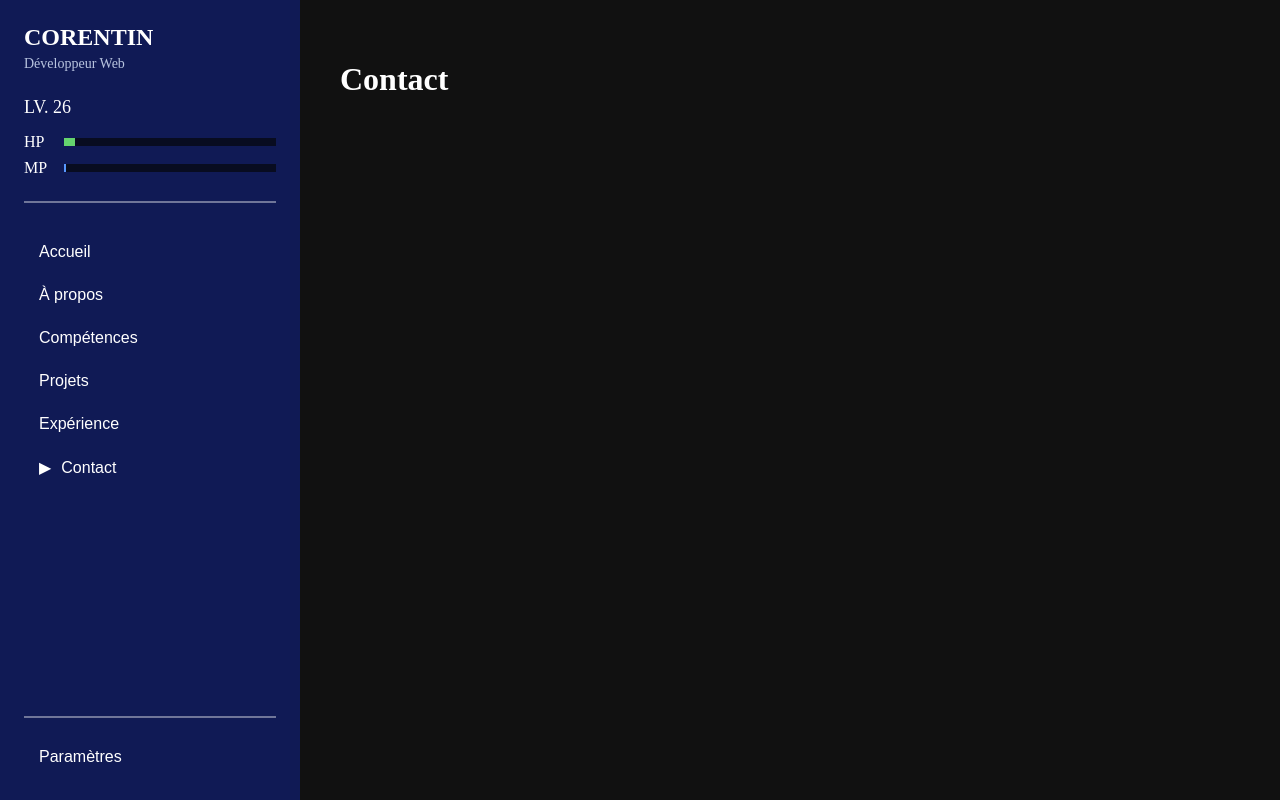
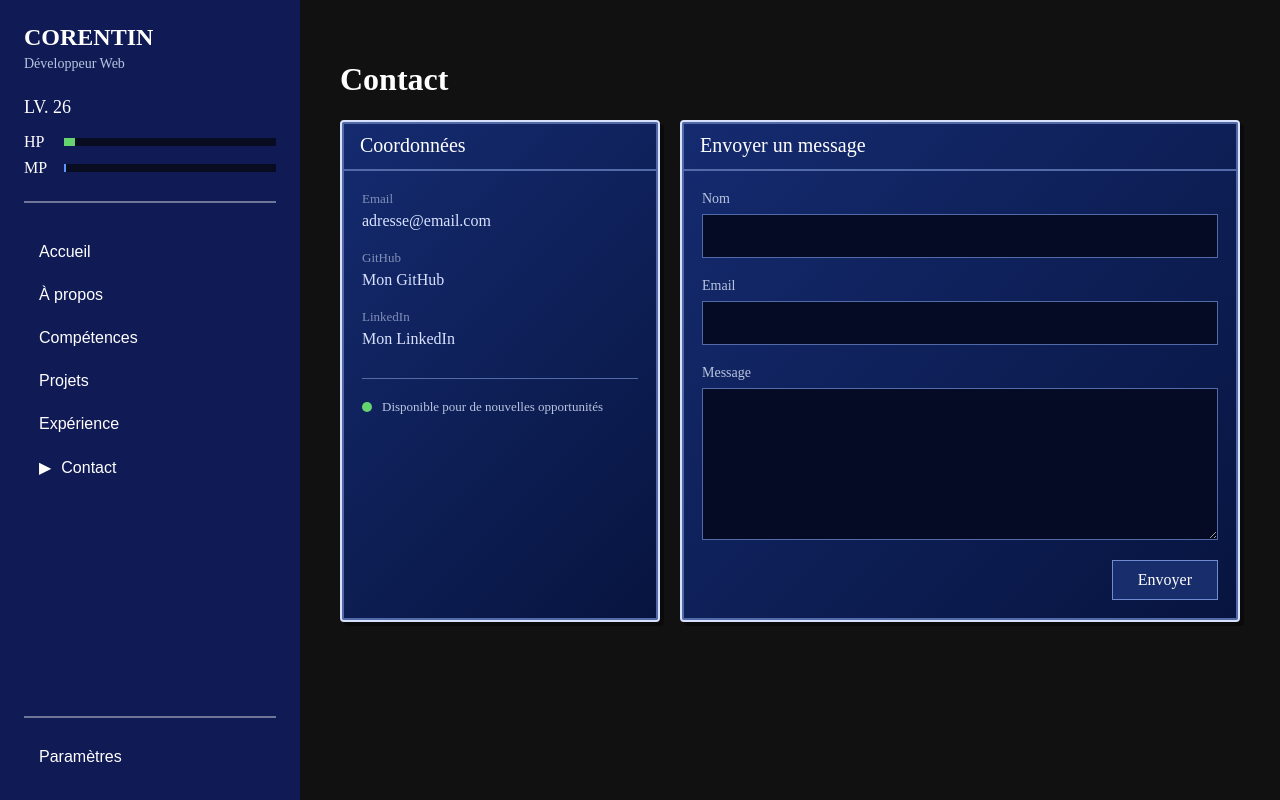
Before and after one commit to Corentin-Epitech/PortFolio, a React app in the folder portfolio/: page / in a window 1280 px wide. Both pictures are taken after a click on the button "Contact". Built offline with nearby package versions, Linux system fonts and the light colour scheme; the HTML template or start-up script is replaced by a standard one.

Commit message:
Add : Contact page first version

```diff
--- /dev/null
+++ b/portfolio/src/pages/Contact.css
@@ -0,0 +1,136 @@
+.contact {
+    width: 100%;
+}
+
+.contact__layout {
+    display: grid;
+
+    grid-template-columns: 320px 1fr;
+
+    gap: 20px;
+}
+
+.contact__information {
+    display: flex;
+    flex-direction: column;
+
+    gap: 20px;
+}
+
+.contact__info {
+    display: flex;
+    flex-direction: column;
+
+    gap: 5px;
+}
+
+.contact__info span {
+    color: #8190b8;
+
+    font-size: 13px;
+}
+
+.contact__info a {
+    color: #d8e2ff;
+
+    text-decoration: none;
+}
+
+.contact__info a:hover {
+    color: white;
+
+    text-decoration: underline;
+}
+
+.contact__availability {
+    display: flex;
+    align-items: center;
+
+    gap: 10px;
+
+    margin-top: 30px;
+    padding-top: 20px;
+
+    border-top: 1px solid #526aa8;
+
+    color: #b8c4df;
+
+    font-size: 13px;
+}
+
+.contact__status {
+    width: 10px;
+    height: 10px;
+
+    flex-shrink: 0;
+
+    background-color: #65d46e;
+
+    border-radius: 50%;
+}
+
+.contact__form {
+    display: flex;
+    flex-direction: column;
+
+    gap: 20px;
+}
+
+.contact__field {
+    display: flex;
+    flex-direction: column;
+
+    gap: 7px;
+}
+
+.contact__field label {
+    color: #b8c4df;
+
+    font-size: 14px;
+}
+
+.contact__field input,
+.contact__field textarea {
+    width: 100%;
+
+    padding: 12px;
+
+    background-color: #050b25;
+    color: white;
+
+    border: 1px solid #526aa8;
+
+    font: inherit;
+}
+
+.contact__field textarea {
+    resize: vertical;
+}
+
+.contact__field input:focus,
+.contact__field textarea:focus {
+    outline: none;
+
+    border-color: #d8e2ff;
+}
+
+.contact__submit {
+    align-self: flex-end;
+
+    padding: 10px 25px;
+
+    background-color: #182d6b;
+    color: white;
+
+    border: 1px solid #718bd0;
+
+    font: inherit;
+
+    cursor: pointer;
+}
+
+.contact__submit:hover {
+    background-color: #27448f;
+
+    border-color: #d8e2ff;
+}
--- a/portfolio/src/pages/Contact.jsx
+++ b/portfolio/src/pages/Contact.jsx
@@ -1,7 +1,151 @@
-// Contact.jsx
+import { useState } from "react";
+
+import "./Contact.css";
+
+import RPGWindow from "../components/ui/RPGWindows";
 
 function Contact() {
-    return <h1>Contact</h1>;
+    const [formData, setFormData] = useState({
+        name: "",
+        email: "",
+        message: "",
+    });
+
+    function handleChange(event) {
+        const { name, value } = event.target;
+
+        setFormData((previousData) => ({
+            ...previousData,
+            [name]: value,
+        }));
+    }
+
+    function handleSubmit(event) {
+        event.preventDefault();
+
+        console.log(formData);
+    }
+
+    return (
+        <div className="contact">
+
+            <h1>Contact</h1>
+
+            <div className="contact__layout">
+
+                <RPGWindow title="Coordonnées">
+                    <div className="contact__information">
+
+                        <div className="contact__info">
+                            <span>Email</span>
+
+                            <a href="mailto:adresse@email.com">
+                                adresse@email.com
+                            </a>
+                        </div>
+
+                        <div className="contact__info">
+                            <span>GitHub</span>
+
+                            <a
+                                href="#"
+                                target="_blank"
+                                rel="noreferrer"
+                            >
+                                Mon GitHub
+                            </a>
+                        </div>
+
+                        <div className="contact__info">
+                            <span>LinkedIn</span>
+
+                            <a
+                                href="#"
+                                target="_blank"
+                                rel="noreferrer"
+                            >
+                                Mon LinkedIn
+                            </a>
+                        </div>
+
+                    </div>
+
+                    <div className="contact__availability">
+                        <span className="contact__status" />
+
+                        Disponible pour de nouvelles opportunités
+                    </div>
+
+                </RPGWindow>
+
+
+                <RPGWindow title="Envoyer un message">
+
+                    <form
+                        className="contact__form"
+                        onSubmit={handleSubmit}
+                    >
+
+                        <div className="contact__field">
+                            <label htmlFor="name">
+                                Nom
+                            </label>
+
+                            <input
+                                id="name"
+                                name="name"
+                                type="text"
+                                value={formData.name}
+                                onChange={handleChange}
+                            />
+                        </div>
+
+
+                        <div className="contact__field">
+                            <label htmlFor="email">
+                                Email
+                            </label>
+
+                            <input
+                                id="email"
+                                name="email"
+                                type="email"
+                                value={formData.email}
+                                onChange={handleChange}
+                            />
+                        </div>
+
+
+                        <div className="contact__field">
+                            <label htmlFor="message">
+                                Message
+                            </label>
+
+                            <textarea
+                                id="message"
+                                name="message"
+                                rows="7"
+                                value={formData.message}
+                                onChange={handleChange}
+                            />
+                        </div>
+
+
+                        <button
+                            className="contact__submit"
+                            type="submit"
+                        >
+                            Envoyer
+                        </button>
+
+                    </form>
+
+                </RPGWindow>
+
+            </div>
+
+        </div>
+    );
 }
 
 export default Contact;
```
